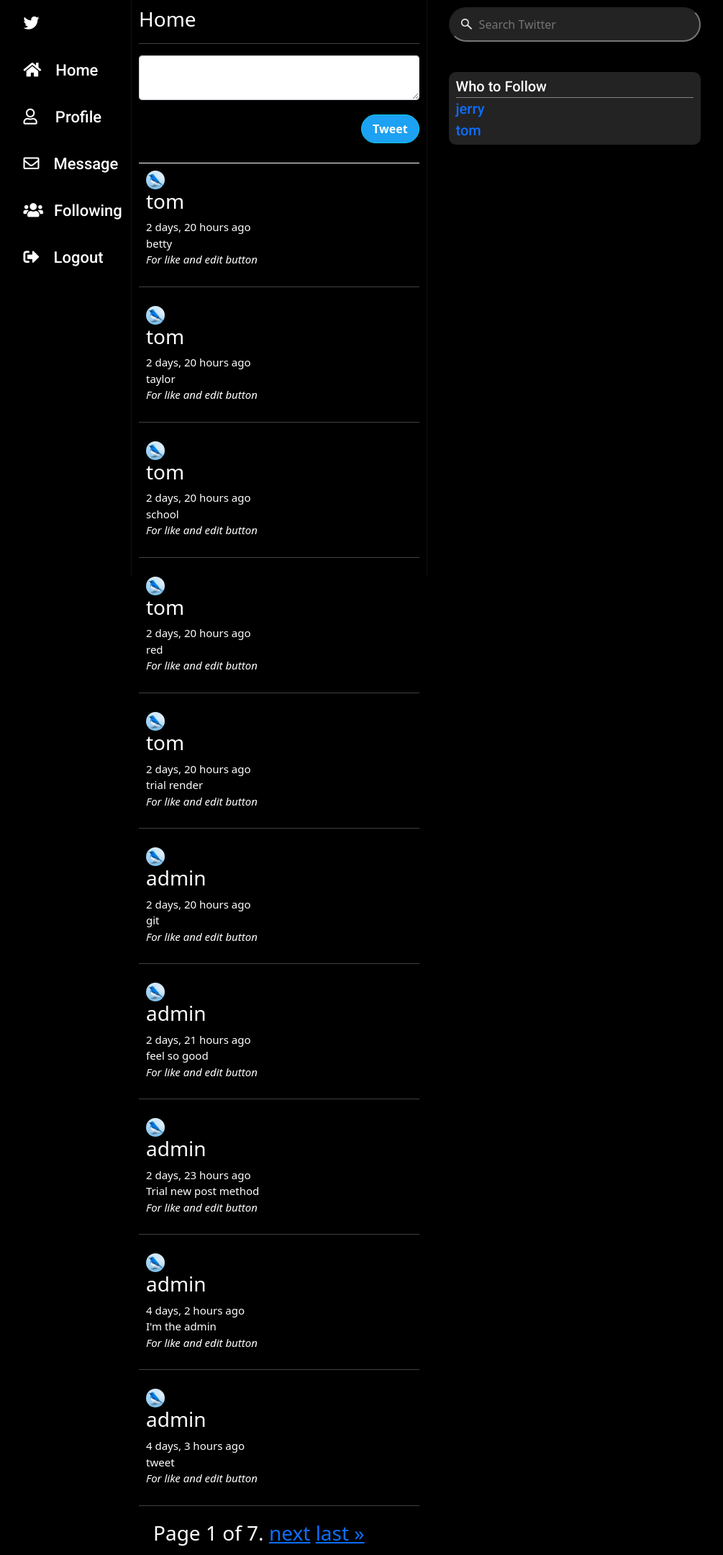
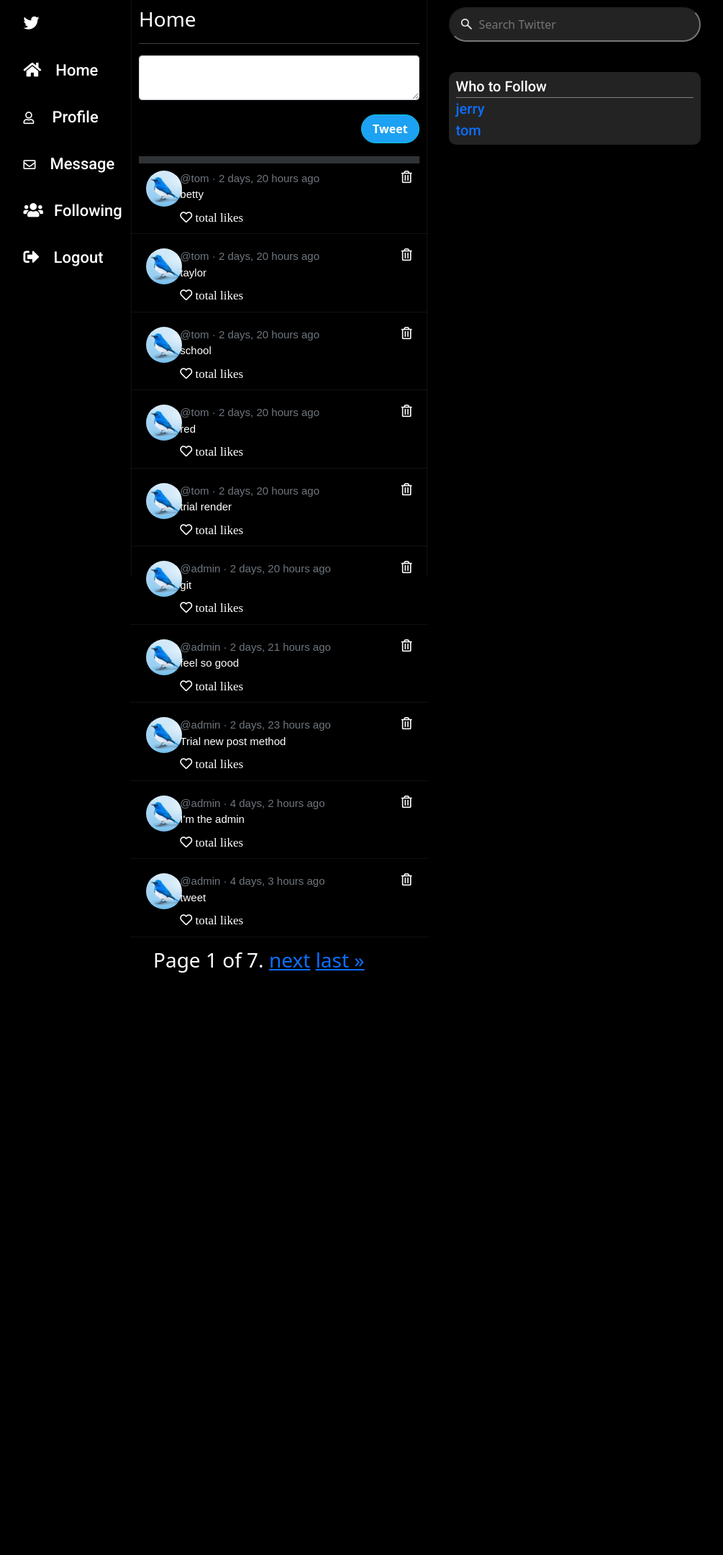
Before and after one commit to idoyudha/network, a Django app: page / in a window 1280 px wide. Shown: the whole page at 72% size, without its empty margins (201-1206 px from the left). After the commit the page ends 1351 px from the top, so only its background shows below. Run offline with Django 3.2, Linux system fonts and the light colour scheme; a user stored in the database is signed in; data comes from the database, SQL or seed files in the repository.

Commit message:
Fixed for tweet card

```diff
--- a/network/static/network/css/styles.css
+++ b/network/static/network/css/styles.css
@@ -114,7 +114,8 @@
 }
 
 .tweet_form {
-  border-bottom: 1px solid white;
+  border-bottom: 1px solid rgb(47, 51, 54);
+  border-width: 10px;
   height: 150px;
 }
 
@@ -128,6 +129,8 @@
 .all_tweet {
   font-size: 15px;
   padding: 10px;
+  margin-bottom: 10px;
+  border-bottom: 1px solid #111;
 }
 
 .column {
@@ -180,3 +183,34 @@
 .text-profile {
   font-size: 15px;
 }
+
+.far {
+  text-decoration: none;
+  font-size: 17px;
+  color: white;
+}
+
+.fa-heart:hover {
+  color: red;
+}
+
+.fa-trash-altt:hover {
+  color: #1DA1F2;
+}
+
+.column {
+  float: left;
+}
+
+.column.side {
+  width: 10%;
+}
+
+.column.middle {
+  width: 90%;
+  padding-left: 20px;
+}
+
+.tweet-footer {
+  margin-top: 10px;
+}
--- a/network/templates/network/following.html
+++ b/network/templates/network/following.html
@@ -23,11 +23,9 @@
                 <a href="?page=1">&laquo; first</a>
                 <a href="?page={{ page_obj.previous_page_number }}">previous</a>
             {% endif %}
-
             <span class="current">
                 Page {{ page_obj.number }} of {{ page_obj.paginator.num_pages }}.
             </span>
-
             {% if page_obj.has_next %}
                 <a href="?page={{ page_obj.next_page_number }}">next</a>
                 <a href="?page={{ page_obj.paginator.num_pages }}">last &raquo;</a>
--- a/network/templates/network/index.html
+++ b/network/templates/network/index.html
@@ -20,15 +20,17 @@
 {% endif %}
 {% for tweet in page_obj %}
     <div class="row all_tweet" id="tweet-ground">
-        <img src="{% static 'network/image/t-bird.jpg' %}" alt="Profile" id="profile_home">
-        <h3>{{ tweet.user_tweet }}</h3>
-        <p>{{ tweet.timestamp | naturaltime }}</p>
-        <p>{{ tweet.tweet_text }}</p>
-        <div class="tweet-footer">
-            <i>For like and edit button</i>
+        <div class="column side">
+            <img src="{% static 'network/image/t-bird.jpg' %}" alt="Profile" id="profile_home">
+        </div>
+        <div class="column middle">
+            <p style="color: rgb(110, 118, 125);">@{{ tweet.user_tweet }} &#183; {{ tweet.timestamp | naturaltime }} <span><a href="#" class="far fa-trash-alt" style="float: right;"></a></span></p>
+            <p>{{ tweet.tweet_text }}</p>
+            <div class="tweet-footer">
+                <a href="#" class="far fa-heart"> total likes</a>
+            </div>
         </div>
     </div>
-    <hr>
 {% endfor %}
 <div class="pagination">
     <span class="step-links">
```
